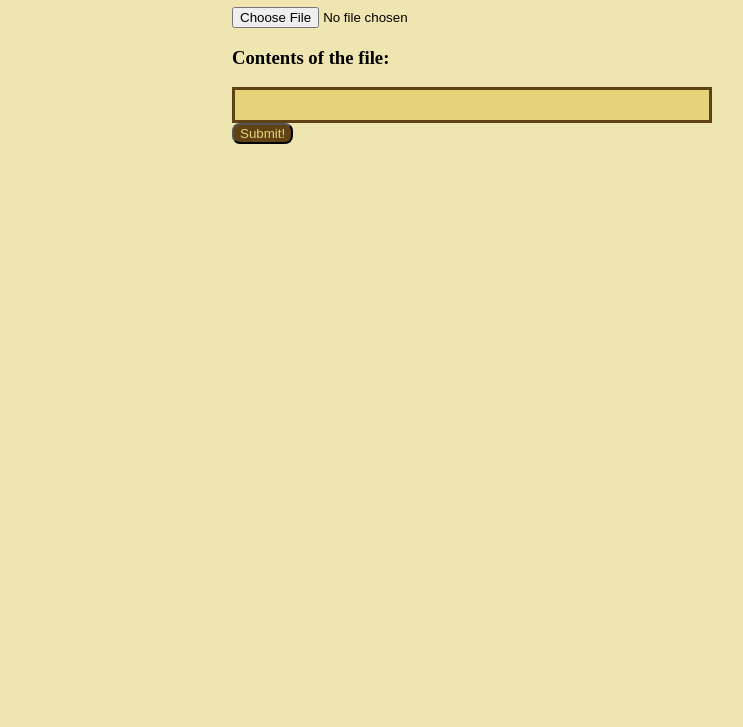
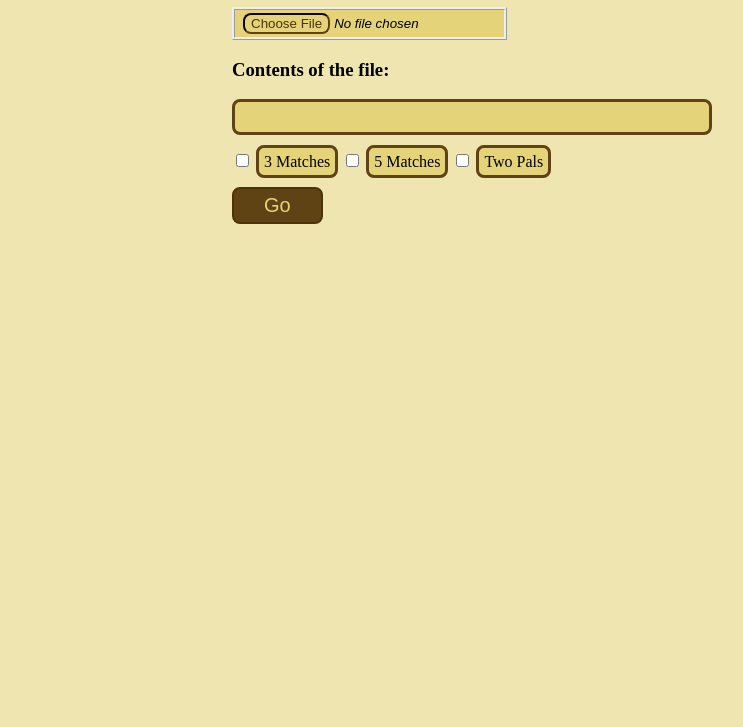
Before and after one commit to iflam/English-Pal-Pairer, a website: page public_html/PalMatcher.html in a window 1280 px wide. Shown: the part 73-800 px from the top of the page, without its empty margins (128-871 px from the left). Drawn offline with nearby package versions, Linux system fonts and the light colour scheme.

Commit message:
Added more prettified HTML added some more functionality like 3match/5match buttons

```diff
--- a/public_html/PalMatcher.html
+++ b/public_html/PalMatcher.html
@@ -24,8 +24,17 @@ and open the template in the editor.
             <input type="file" id="file-input" />
             <h3>Contents of the file:</h3>
             <div id="file-content"></div>
+            <p></p>
             <div id="selected-person"></div>
-            <button>Submit!</button>
+            <p></p>
+            <input id="3match" type="checkbox"/>
+            <label for="3match">3 Matches</label>
+            <input id="5match" type="checkbox"/>
+            <label for="5match">5 Matches</label>
+            <input id="2pal" type="checkbox"/>
+            <label for="2pal">Two Pals</label>
+            <p></p>
+            <button>Go</button>
         </main>
     </body>
 </html>
--- a/public_html/palMatcher.js
+++ b/public_html/palMatcher.js
@@ -114,6 +114,9 @@ function displayContents(contents){
 document.getElementById('file-input')
   .addEventListener('change', readSingleFile, false);
 
+//JQuery things that do things.
+
+//If person clicked, put that as selectedPerson
 $(function(){
     $("#file-content").on('click','li',function (){
         var element = document.getElementById('selected-person');
@@ -121,3 +124,17 @@ $(function(){
         selectedPerson = this.innerHTML;
     });
 });
+
+//If 3 Matches selected, unselect 5 Matches.
+$("#3match").change(function() {
+    if(document.getElementById("5match").checked) {
+        document.getElementById("5match").checked = false;
+    }
+});
+
+//If 5 Matches selected, unselect 3 Matches.
+$("#5match").change(function() {
+    if(document.getElementById("3match").checked) {
+        document.getElementById("3match").checked = false;
+    }
+});
--- a/public_html/palStyle.css
+++ b/public_html/palStyle.css
@@ -19,28 +19,43 @@ body{
 }
 
 button{
+    border-style:solid;
+    border-color:#4c3309;
     border-radius: 8px;
     background-color: #604314;
     color: #e5d379;
+    padding: 5px;
+    font-size: 20px;
+    padding-left: 30px;
+    padding-right: 30px;
 }
 button:hover{
     background-color: #005d7c;
+    border-radius: 8px;
+}
+button:selected{
+    background-color: white;
+    border-radius: 8px;
 }
 ul{
-    height:200px;
+    max-height: 200px;
     width:190px;
     overflow-y: auto;
     list-style-type: none;
     margin: 0;
     padding: 0;
     text-align: center;
+    overflow-x: hidden;
+    border-radius: 8px;
+    border-style: solid;
+    border-color: #4c3309;
 }
 li{
     border-width:1px;
     border-style: solid;
     border-color: #604314;
     background-color: #e5d379;
-    color:#604314;
+    color: #4c3309;
 
 }
 li:focus{
@@ -60,7 +75,22 @@ div.max_width
     float: left;
     text-align: justify;
 }
+label{
+    border-radius: 8px;
+}
+::-webkit-scrollbar {
+    width: 12px;
 
+}
+::-webkit-scrollbar-thumb{
+    background-color:#4c3309;
+    border-radius: 10px;
+}
+
+::-webkit-scrollbar-track{
+    background-color:#ad9d24;
+
+}
 /* divs and classes etc*/
 #selected-person{
     border-style: solid;
@@ -72,4 +102,27 @@ div.max_width
     font-weight: bold;
     color: #604314;
     text-align: center;
+    border-radius: 8px;
 }
+label{
+    border-style: solid;
+    border-color: #604314;
+    padding:5px;
+    background-color: #e5d379;
+
+}
+input[type="file"]::-webkit-file-upload-button{
+    border-style:inset;
+    background-color: #e5d379;
+    border-color: #604314;
+    border-radius:8px;
+    color:#4c3309;
+}
+input[type="file"]{
+    font-style: italic;
+    background-color: #e5d379;
+    border-style: ridge;
+    padding: 3px;
+    padding-right:8px;
+    padding-left: 8px;
+}
```
